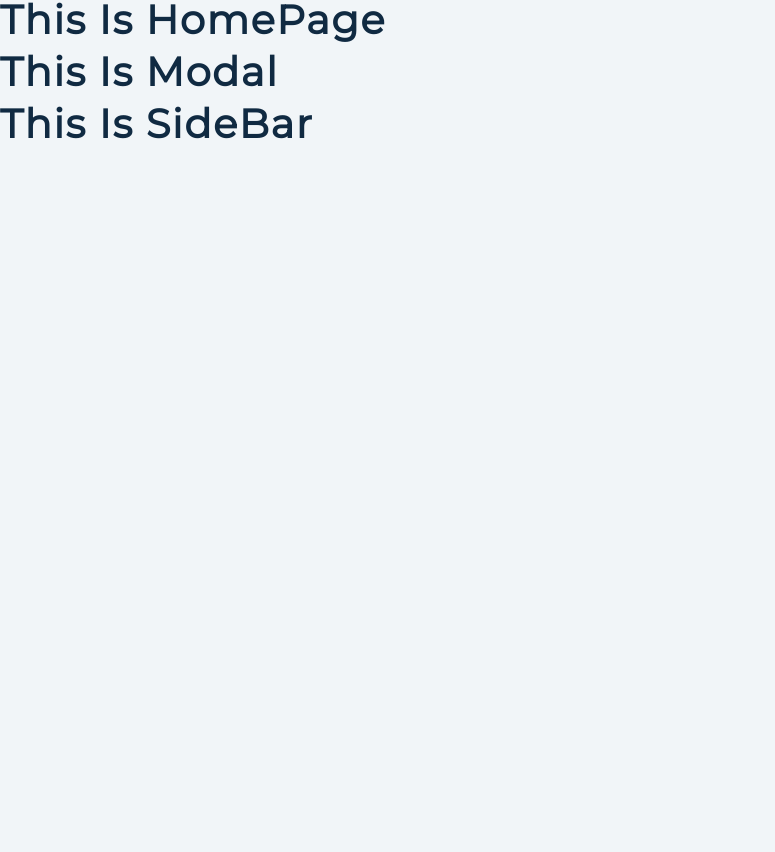
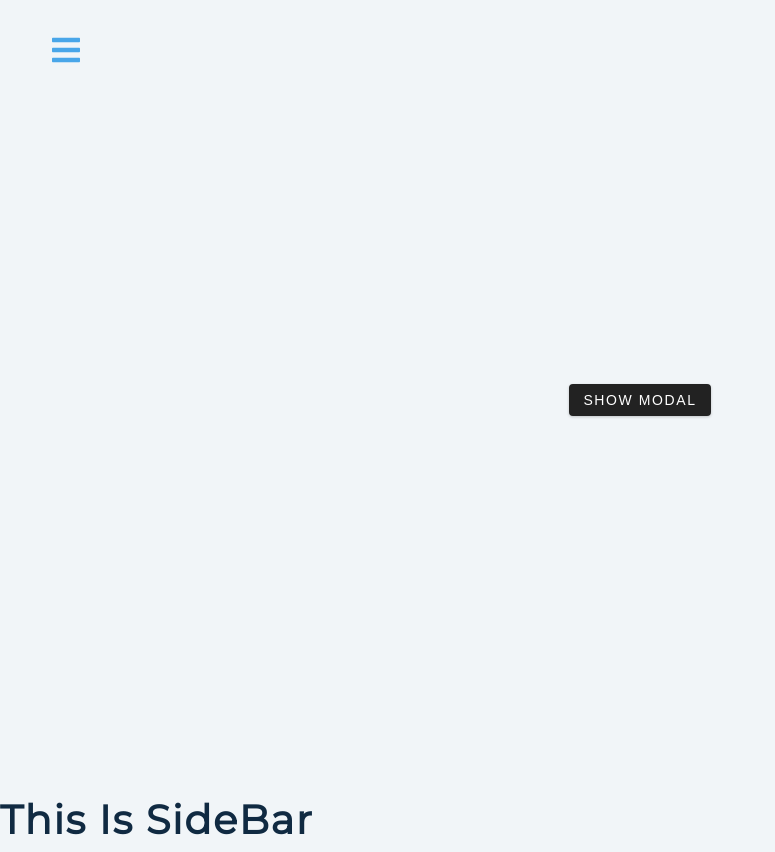
Before and after one commit to MAbdurahman/reactjs-sidebar, a React (Create React App) app: page / in a window 1280 px wide. Shown: the whole page, without its empty margins (0-775 px from the left). Before the commit the page ends 800 px from the top, so only its background shows below. Built offline with nearby package versions, Linux system fonts and the light colour scheme.

Commit message:
Add 2 buttons to HomePage and basic structure to the modal

```diff
--- a/src/components/modal/Modal.jsx
+++ b/src/components/modal/Modal.jsx
@@ -1,12 +1,16 @@
-import React from 'react'
+import React from 'react';
 import { useGlobalContext } from './../../utils/context';
 import { FaTimes } from 'react-icons/fa';
 
-
 export default function Modal() {
-   return (
-      <div>
-         <h2>this is modal</h2>
-      </div>
-   )
+	return (
+		<div className={`modal-overlay `}>
+			<div className='modal-container'>
+				<h3>modal content</h3>
+				<button className='close-modal-btn'>
+					<FaTimes />
+				</button>
+			</div>
+		</div>
+	);
 }
--- a/src/index.css
+++ b/src/index.css
@@ -157,6 +157,7 @@
   justify-content: center;
   align-items: center;
 }
+
 .sidebar-toggle {
   position: fixed;
   top: 2rem;
@@ -167,7 +168,10 @@
   color: var(--clr-primary-5);
   transition: var(--transition);
   cursor: pointer;
-  animation: bounce 2s ease-in-out infinite;
+  /* animation: bounce 2s ease-in-out infinite; */
+}
+.sidebar-toggle:hover {
+  transform: scale(1.125);
 }
 
 @keyframes bounce {
--- a/src/pages/home/HomePage.jsx
+++ b/src/pages/home/HomePage.jsx
@@ -4,8 +4,13 @@
 
 export default function HomePage() {
    return (
-      <div>
-         <h2>this is homePage</h2>
-      </div>
-   )
+		<main>
+			<button className='sidebar-toggle'>
+				<FaBars />
+			</button>
+			<button className='btn'>
+				show modal
+			</button>
+		</main>
+	);
 }
```
